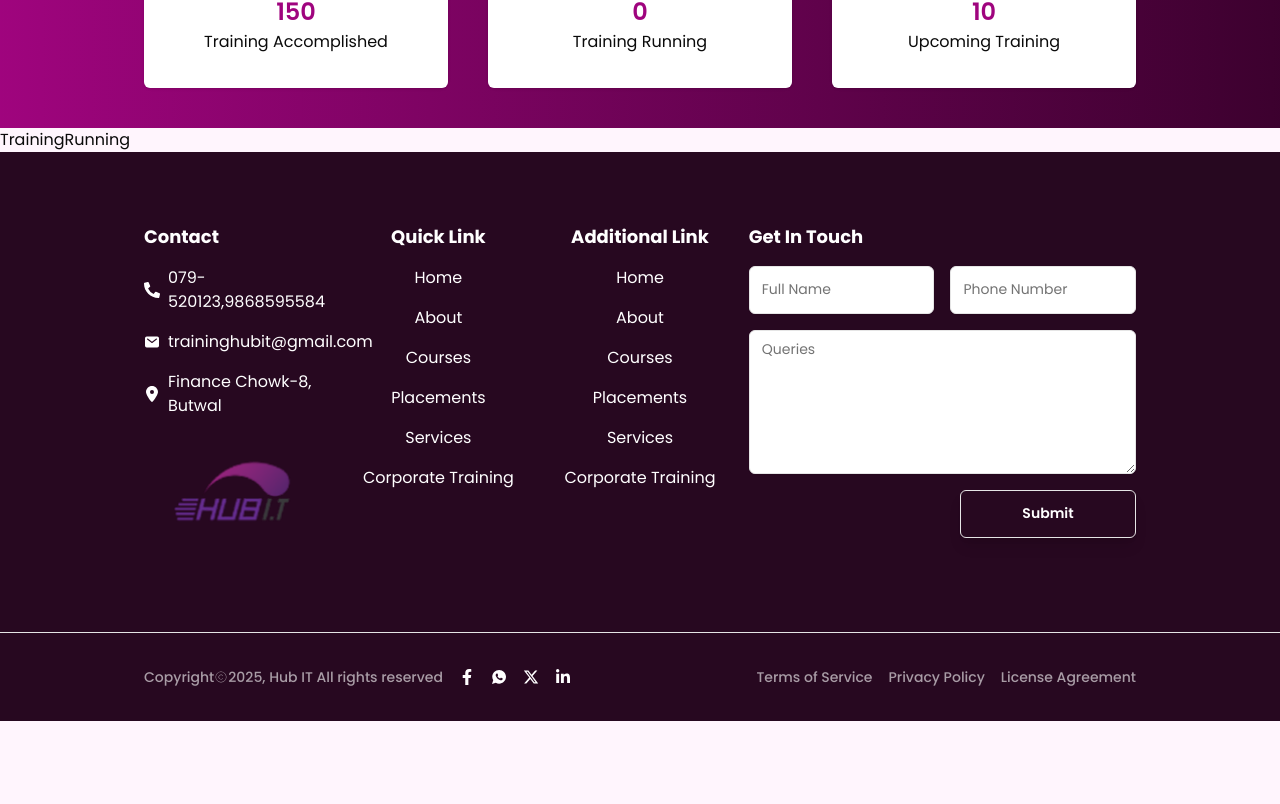
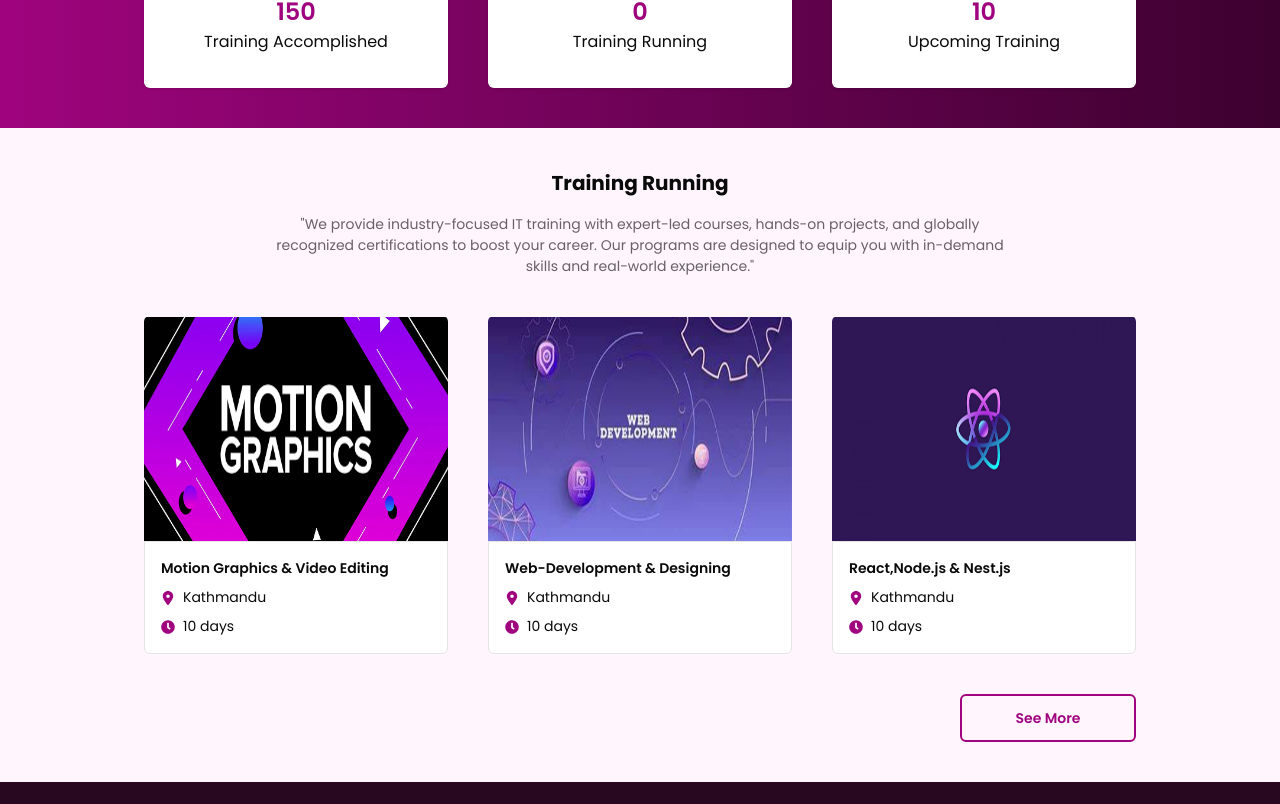
Before and after one commit to sushantshrestha22/HubitUsersite, a Next.js app in the folder my-app/: page /corporate-training in a window 1280 px wide. Shown: the part 936-1740 px from the top of the page. Before the commit the page ends 1657 px from the top, so only its background shows below. Built offline with nearby package versions, Linux system fonts and the light colour scheme.

Commit message:
Training Running Section of Corporate Training Page

```diff
--- a/my-app/components/pages/corporate-training/trainingrunning.tsx
+++ b/my-app/components/pages/corporate-training/trainingrunning.tsx
@@ -1,11 +1,99 @@
-import React from 'react'
+import Image, { StaticImageData } from "next/image";
+import React from "react";
+import Course1 from "@/app/assets/image/motiongraphics.png";
+import Course2 from "@/app/assets/image/webdevelopment.png";
+import Course3 from "@/app/assets/image/react.png";
+import { FaClock } from "react-icons/fa";
+import { Button } from "@/components/ui/button";
+import { LocateIcon } from "lucide-react";
+import { FaLocationDot } from "react-icons/fa6";
 
-type Props = {}
+type Props = {};
+const TrainingRunning = (props: Props) => {
+  type CourseProps = {
+    image: StaticImageData;
+    title: string;
+    duration: number;
+    location: string;
+  };
 
-const TrainingRunning = (props: Props) => {
+  const courseData: CourseProps[] = [
+    {
+      image: Course1,
+      title: "Motion Graphics & Video Editing",
+      duration: 10,
+      location: "Kathmandu",
+    },
+    {
+      image: Course2,
+      title: "Web-Development & Designing",
+      duration: 10,
+      location: "Kathmandu",
+    },
+    {
+      image: Course3,
+      title: "React,Node.js & Nest.js",
+      duration: 10,
+      location: "Kathmandu",
+    },
+  ];
+
   return (
-    <div>TrainingRunning</div>
-  )
-}
+    <div className=" lg:px-36 p-10 space-y-10">
+      <div className="w-full space-y-4 place-items-center">
+        <h2 className="text-xl font-bold max-sm:text-center">
+          Training Running
+        </h2>
+        <p className="text-xs md:text-sm text-center text-black/60  max-lg:line-clamp-[8] w-[75%]">
+          "We provide industry-focused IT training with expert-led courses,
+          hands-on projects, and globally recognized certifications to boost
+          your career. Our programs are designed to equip you with in-demand
+          skills and real-world experience."
+        </p>
+      </div>
+      <div className="space-y-5 lg:space-y-10">
+        <div className="grid grid-cols-1 md:grid-cols-3 gap-5 md:gap-10">
+          {courseData.map((data, index) => (
+            <div
+              key={index}
+              className={`w-full place-content-center place-items-center`}
+            >
+              <div className={``}>
+                <div>
+                  <Image
+                    src={data.image}
+                    alt="errorAboutImage"
+                    className="bg-cover w-full h-32 md:h-40 lg:h-56 bg-no-repeat"
+                  />
+                </div>
+                <div className=" p-4 border rounded-b-md bg-secondary space-y-2">
+                  <div className="text-xs lg:text-sm font-semibold">
+                    {data.title}
+                  </div>
 
-export default TrainingRunning
+                  <div className="flex items-center gap-2 text-xs lg:text-sm">
+                    {" "}
+                    <FaLocationDot className="text-primary" />
+                    {data.location}
+                  </div>
+                  <div className="flex items-center gap-2 text-xs lg:text-sm">
+                    {" "}
+                    <FaClock className="text-primary" />
+                    {data.duration} days
+                  </div>
+                </div>
+              </div>
+            </div>
+          ))}
+        </div>
+        <div className="w-full text-end col-span-3">
+          <Button size="lg" variant="ghost">
+            See More
+          </Button>
+        </div>
+      </div>
+    </div>
+  );
+};
+
+export default TrainingRunning;
```
Also changed, not shown: 1 other file (tests, documents, lock files or other folders).
